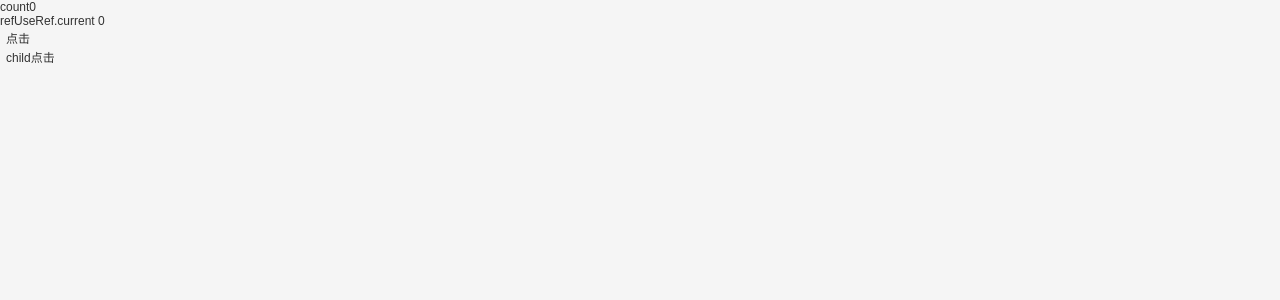
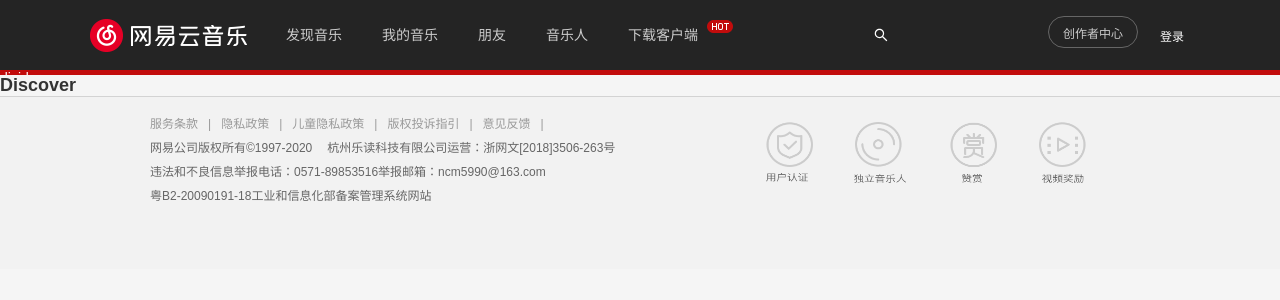
Before and after one commit to YhongChou/netease-music, a React (Create React App) app: page / in a window 1280 px wide. Shown: the top 300 px of the page. Built offline with nearby package versions, Linux system fonts and the light colour scheme.

Commit message:
[feat]整体布局补全

```diff
--- a/src/Ref.js
+++ b/src/Ref.js
@@ -66,6 +66,24 @@
     // const preCount = usePrevious(count);
     // console.log('preCount', preCount);
 
+    Object.prototype.map = (callback) => {
+        const obj = this;
+        const res = {};
+        for (let key in obj) {
+            if (obj.hasOwnProperty(key)) {
+                let item = callback(obj[key], key);
+                res[key] = item;
+            }
+        }
+        return res;
+    }
+    const obj = {
+        name: 'nihao',
+        age: 17
+    }
+
+    const res = obj.map(item => `${item} + 'hh'`)
+
     return (
         <div>
             <div>count{count}</div>
--- a/src/components/app-footer/index.js
+++ b/src/components/app-footer/index.js
@@ -1,16 +1,64 @@
-/*
- * @author: rednessLife
- * @Date: 2021-12-02 17:27:03
- * @description:
- * @LastEditTime: 2021-12-10 16:46:15
- */
+import React, { memo, Fragment } from 'react';
 
-import React, { memo } from 'react'
+import { footerLinks, footerImages } from "@/common/local-data";
 
-export default memo(function AppFooter() {
-    return (
-        <div>
-            AppFooter
+import {
+  AppFooterWrapper,
+  FooterLeft,
+  FooterRight,
+} from './styles';
+
+export default memo(function HYAppFooter() {
+  return (
+  <AppFooterWrapper>
+    <div className="wrap-v2 content">
+      <FooterLeft className="left">
+        <div className="link">
+          {
+            footerLinks.map(item => {
+              return (
+                <Fragment key={item.title}>
+                  <a href={item.link} target="_blank" rel="noopener noreferrer">{item.title}</a>
+                  <span className="line">|</span>
+                </Fragment>
+              )
+            })
+          }
         </div>
-    )
+        <div className="copyright">
+          <span>网易公司版权所有©1997-2020</span>
+          <span>
+            杭州乐读科技有限公司运营：
+            <a href="https://p1.music.126.net/Mos9LTpl6kYt6YTutA6gjg==/109951164248627501.png" rel="noopener noreferrer" target="_blank">浙网文[2018]3506-263号</a>
+          </span>
+        </div>
+        <div className="report">
+          <span>违法和不良信息举报电话：0571-89853516</span>
+          <span>
+            举报邮箱：
+            <a href="mailto:ncm5990@163.com" target="_blank" rel="noopener noreferrer">ncm5990@163.com</a>
+          </span>
+        </div>
+        <div className="info">
+          <span>粤B2-20090191-18</span>
+          <a href="http://www.beian.miit.gov.cn/publish/query/indexFirst.action" rel="noopener noreferrer" target="_blank">
+            工业和信息化部备案管理系统网站
+          </a>
+        </div>
+      </FooterLeft>
+      <FooterRight className="right">
+        {
+          footerImages.map((item, index) => {
+            return (
+              <li className="item" key={item.link}>
+                <a className="link" href={item.link} rel="noopener noreferrer" target="_blank"> </a>
+                <span className="title">{item.title}</span>
+              </li>
+            )
+          })
+        }
+      </FooterRight>
+    </div>
+  </AppFooterWrapper>
+  )
 })
--- /dev/null
+++ b/src/components/app-footer/styles.js
@@ -0,0 +1,98 @@
+import styled from 'styled-components';
+import footer_01 from '@/assets/img/sprite_footer_01.png';
+import footer_02 from '@/assets/img/sprite_footer_02.png';
+
+export const AppFooterWrapper = styled.div`
+  height: 172px;
+  background-color: #f2f2f2;
+  color: #666;
+  border-top: 1px solid #d3d3d3;
+
+  .content {
+    display: flex;
+    justify-content: space-between;
+    align-items: center;
+  }
+`
+
+export const FooterLeft = styled.div`
+  padding-top: 15px;
+  line-height: 24px;
+
+  .link {
+    a {
+      color: #999;
+    }
+
+    .line {
+      margin: 0 10px;
+      color: #999;
+    }
+  }
+
+  .copyright {
+    span {
+      margin-right: 15px;
+    }
+  }
+`
+
+export const FooterRight = styled.ul`
+  display: flex;
+
+  .item {
+    display: flex;
+    flex-direction: column;
+    align-items: center;
+    margin-right: 40px;
+
+    .link {
+      display: block;
+      width: 50px;
+      height: 45px;
+    //   background-image: url(${require("@/assets/img/sprite_footer_02.png")});
+      background-image: url(${footer_02});
+      background-size: 110px 450px;
+    }
+
+    :nth-child(1) .link {
+      background-position: -60px -101px;
+    }
+    :nth-child(2) .link {
+      background-position: 0 0;
+    }
+    :nth-child(3) .link {
+      background-position: -60px -50px;
+    }
+    :nth-child(4) .link {
+      background-position: 0 -101px;
+    }
+
+    .title {
+      margin-top: 5px;
+      display: block;
+      width: 52px;
+      height: 10px;
+    //   background-image: url(${require("@/assets/img/sprite_footer_01.png")});
+      background-image: url(${footer_01});
+      background-size: 180px 100px;
+    }
+
+    :nth-child(1) .title {
+      background-position: -1px -90px;
+    }
+    :nth-child(2) .title {
+      background-position: 0 0;
+      margin-top: 7px;
+    }
+    :nth-child(3) .title {
+      background-position: 0 -54px;
+      margin-top: 6px;
+    }
+
+    :nth-child(4) .title {
+      background-position: -1px -72px;
+      margin-top: 6px;
+    }
+  }
+`
--- a/src/components/app-header/index.js
+++ b/src/components/app-header/index.js
@@ -52,7 +52,7 @@
                     </div>
                 </HeaderLeft>
                 <HeaderRight className="right">
-                    <Input placeholder="音乐/视频/电台/用户" prefix={<SearchOutlined />} />
+                    <Input className="search" placeholder="音乐/视频/电台/用户" prefix={<SearchOutlined />} />
                     <button className="center">创作者中心</button>
                     <button className="login">登录</button>
                 </HeaderRight>
--- a/src/components/app-header/styles.js
+++ b/src/components/app-header/styles.js
@@ -14,6 +14,7 @@
     background-color: #242424;
     font-size: 14px;
     overflow: hidden;
+    // width: 100vw;
 
     .content {
         height: 70px;
@@ -23,6 +24,7 @@
     }
 
     .divider {
+        width: 100%;
         height: 5px;
         background-color: #C20C0C
     }
@@ -39,6 +41,7 @@
         height: 69px;
         // background-position: 0 0;
         background: url(${sprite});
+        text-indent: -9999px;
     }
 
     .select-list {
@@ -99,9 +102,12 @@
         border-radius: 16px;
 
         input {
-          &::placeholder {
-            font-size: 12px;
-          }
+            height: 32px;
+            border-radius: 16px;
+            margin-left: 5px;
+            &::placeholder {
+                font-size: 12px;
+            }
         }
     }
 
--- a/src/index.js
+++ b/src/index.js
@@ -2,15 +2,15 @@
 import ReactDOM from 'react-dom';
 import "@/assets/css/reset.css";
 // import './index.css';
-// import App from './App';
+import App from './App';
 // import reportWebVitals from './reportWebVitals';
 // import Parent from './Test';
 import Ref from './Ref';
 
 ReactDOM.render(
-  // <App />,
+  <App />,
   // <Parent />,
-  <Ref />,
+  // <Ref />,
   // <React.StrictMode>
   // </React.StrictMode>,
   document.getElementById('root')
```
